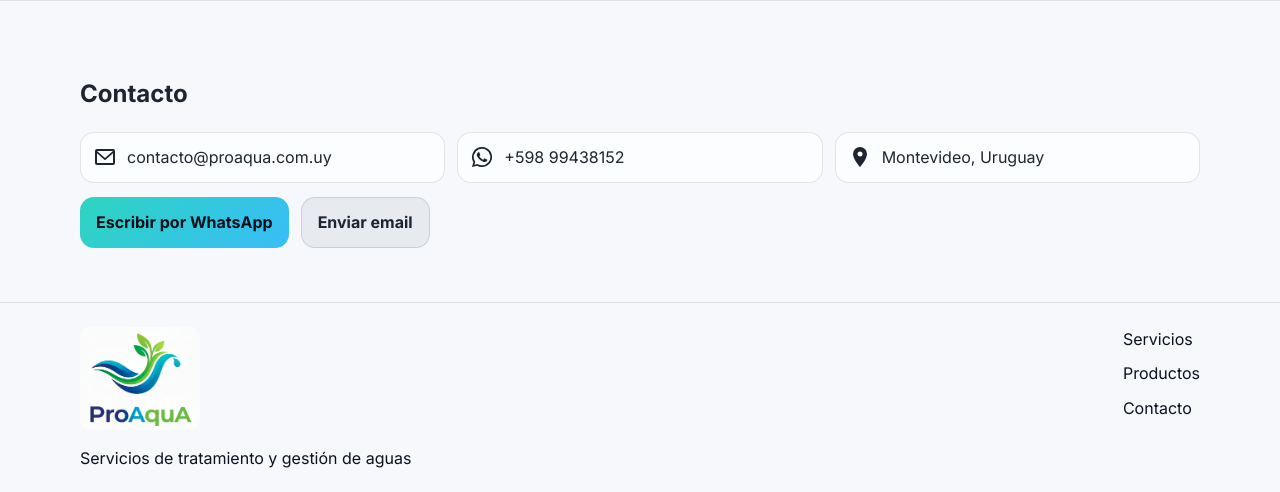
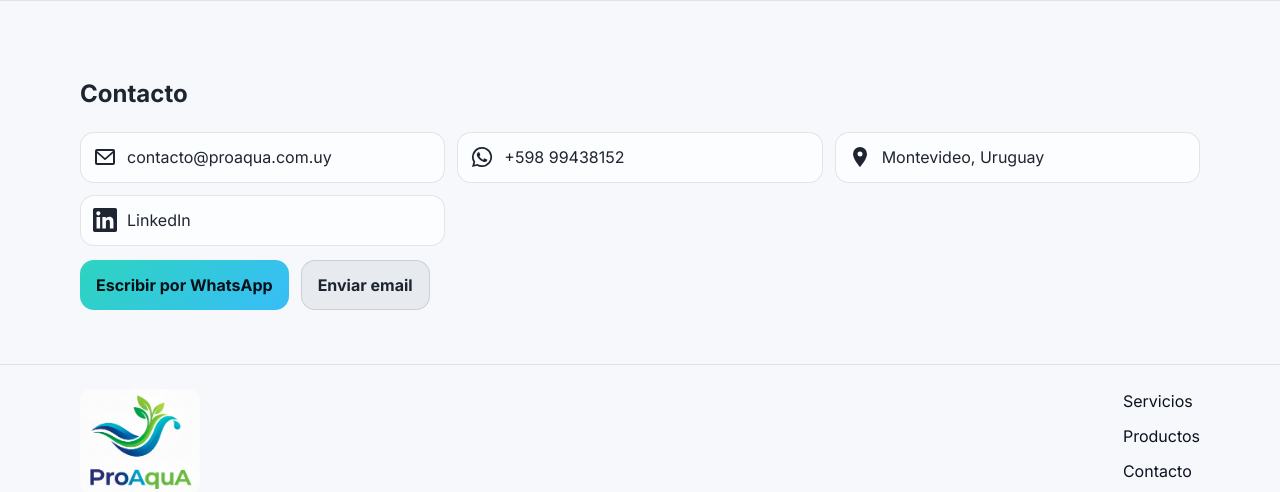
Before and after one commit to julianrdzf/proaqua, a FastAPI app: page / in a window 1280 px wide. Shown: the part 1341-1833 px from the top of the page. Run offline with FastAPI, Linux system fonts and the light colour scheme.

Commit message:
add LinkedIn link

```diff
--- a/frontend/templates/index.html
+++ b/frontend/templates/index.html
@@ -133,6 +133,14 @@
                   <span>Montevideo, Uruguay</span>
                 </div>
               </div>
+              <div class="mini-card">
+                <div class="contact-row">
+                  <svg class="contact-icon" viewBox="0 0 24 24" aria-hidden="true" focusable="false">
+                    <path d="M20.447 20.452h-3.554v-5.569c0-1.328-.027-3.037-1.852-3.037-1.853 0-2.136 1.445-2.136 2.939v5.667H9.351V9h3.414v1.561h.046c.477-.9 1.637-1.85 3.37-1.85 3.601 0 4.267 2.37 4.267 5.455v6.286zM5.337 7.433c-1.144 0-2.063-.926-2.063-2.065 0-1.138.92-2.063 2.063-2.063 1.14 0 2.064.925 2.064 2.063 0 1.139-.925 2.065-2.064 2.065zm1.782 13.019H3.555V9h3.564v11.452zM22.225 0H1.771C.792 0 0 .774 0 1.729v20.542C0 23.227.792 24 1.771 24h20.451C23.2 24 24 23.227 24 22.271V1.729C24 .774 23.2 0 22.222 0h.003z" fill="currentColor"></path>
+                  </svg>
+                  <a href="https://www.linkedin.com/company/proaquauy" target="_blank" rel="noopener">LinkedIn</a>
+                </div>
+              </div>
             </div>
 
             <div class="contact-actions">
```
Also changed, not shown: README.md.
